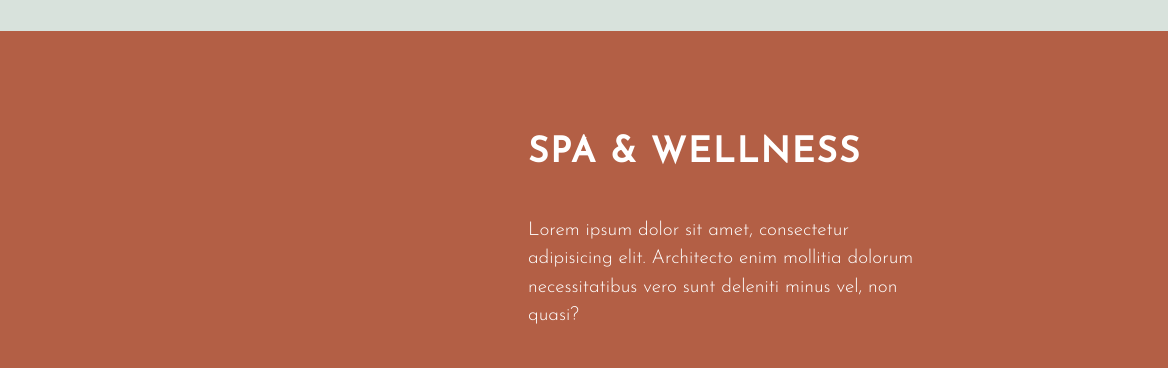
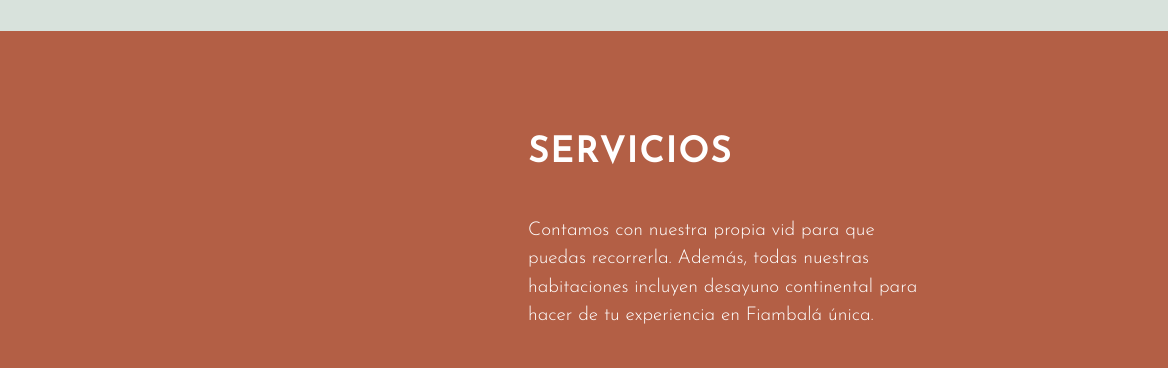
Before and after one commit to inkinvissible/laramadita, a plain HTML site: page index.html in a window 1280 px wide. Shown: the part 2200-2568 px from the top of the page, 112-1280 px from the left. Drawn offline with nearby package versions, Linux system fonts and the light colour scheme.

Commit message:
Update index.html

```diff
--- a/index.html
+++ b/index.html
@@ -110,11 +110,8 @@
                     </div>
                     <div class="col-2">
                         <div class="text-box">
-                            <h2>Spa &amp; Wellness</h2>
-                            <p>Lorem ipsum dolor sit amet, consectetur adipisicing elit.
-                                Architecto enim mollitia
-                                dolorum
-                                necessitatibus vero sunt deleniti minus vel, non quasi?</p>
+                            <h2>Servicios</h2>
+                            <p>Contamos con nuestra propia vid para que  puedas recorrerla. Además, todas nuestras habitaciones incluyen desayuno continental para hacer de tu experiencia en Fiambalá única.</p>
                             <button class="btn btn-green">Learn More</button>
                         </div>
                     </div>
```
